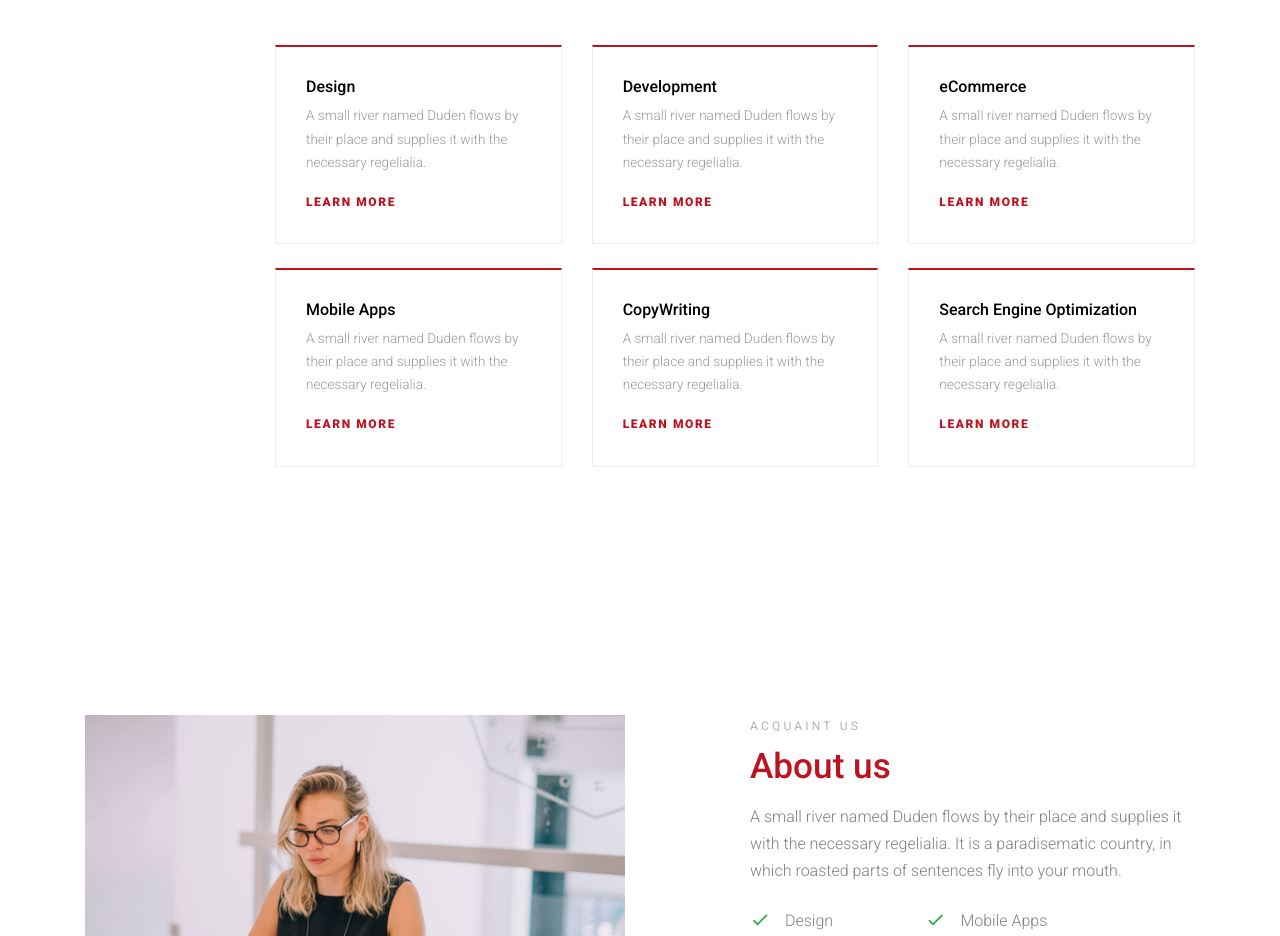
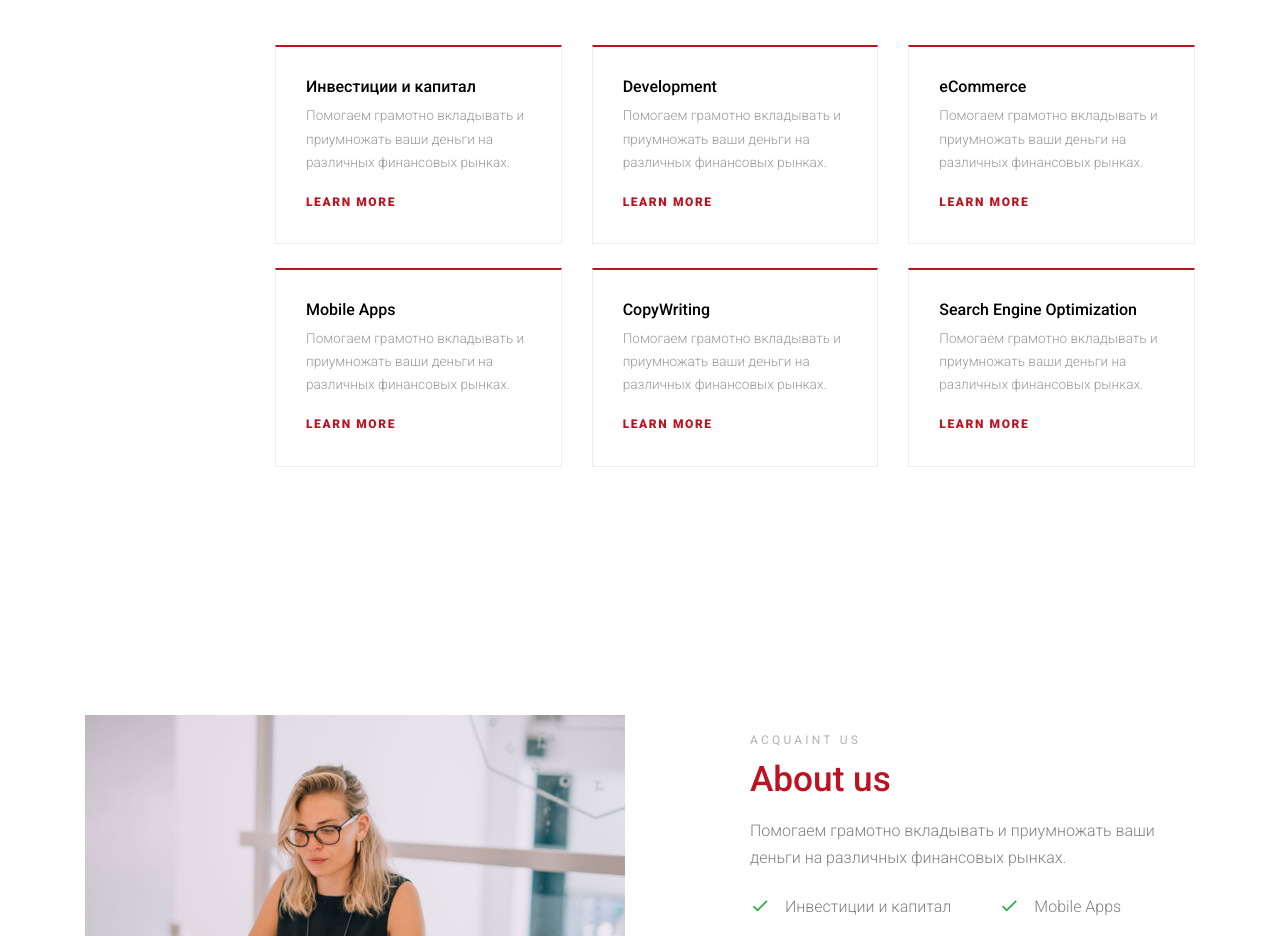
Before and after one commit to maryuhnichsa24-afk/glint, a plain HTML site: page index.html in a window 1280 px wide. Shown: the part 1133-2069 px from the top of the page. Drawn offline with Linux system fonts and the light colour scheme; files whose address does not match are found by name.

Commit message:
Update index.html

```diff
--- a/index.html
+++ b/index.html
@@ -84,7 +84,7 @@ RSS Feed: https://feeds.feedburner.com/Free-templateco
 
                   <ul class="site-menu main-menu js-clone-nav d-none d-lg-none">
                     <li><a href="#home-section" class="nav-link">Home</a></li>
-                    <li><a href="#what-we-do-section" class="nav-link">What We Do</a></li>
+                    <li><a href="#what-we-do-section" class="nav-link">Чем мы занимаемся</a></li>
                     <li><a href="#about-section" class="nav-link">About Us</a></li>
                     <li><a href="#portfolio-section" class="nav-link">Portfolio</a></li>
                     <li><a href="#studio-section" class="nav-link">Gallery</a></li>
@@ -142,22 +142,22 @@ RSS Feed: https://feeds.feedburner.com/Free-templateco
             <div class="row">
               <div class="col-md-6 col-lg-4 mb-4 mb-lg-4">
                 <div class="service h-100">
-                  <h3>Design</h3>
-                  <p>A small river named Duden flows by their place and supplies it with the necessary regelialia.</p>
+                  <h3>Инвестиции и капитал</h3>
+                  <p>Помогаем грамотно вкладывать и приумножать ваши деньги на различных финансовых рынках.</p>
                   <p><a href="#" class="readmore">Learn more</a></p>
                 </div>
               </div>
               <div class="col-md-6 col-lg-4 mb-4 mb-lg-4">
                 <div class="service h-100">
                   <h3>Development</h3>
-                  <p>A small river named Duden flows by their place and supplies it with the necessary regelialia.</p>
+                  <p>Помогаем грамотно вкладывать и приумножать ваши деньги на различных финансовых рынках.</p>
                   <p><a href="#" class="readmore">Learn more</a></p>
                 </div>
               </div>
               <div class="col-md-6 col-lg-4 mb-4 mb-lg-4">
                 <div class="service h-100">
                   <h3>eCommerce</h3>
-                  <p>A small river named Duden flows by their place and supplies it with the necessary regelialia.</p>
+                  <p>Помогаем грамотно вкладывать и приумножать ваши деньги на различных финансовых рынках.</p>
                   <p><a href="#" class="readmore">Learn more</a></p>
                 </div>
               </div>
@@ -165,21 +165,21 @@ RSS Feed: https://feeds.feedburner.com/Free-templateco
               <div class="col-md-6 col-lg-4 mb-4 mb-lg-4">
                 <div class="service h-100">
                   <h3>Mobile Apps</h3>
-                  <p>A small river named Duden flows by their place and supplies it with the necessary regelialia.</p>
+                  <p>Помогаем грамотно вкладывать и приумножать ваши деньги на различных финансовых рынках.</p>
                   <p><a href="#" class="readmore">Learn more</a></p>
                 </div>
               </div>
               <div class="col-md-6 col-lg-4 mb-4 mb-lg-4">
                 <div class="service h-100">
                   <h3>CopyWriting</h3>
-                  <p>A small river named Duden flows by their place and supplies it with the necessary regelialia.</p>
+                  <p>Помогаем грамотно вкладывать и приумножать ваши деньги на различных финансовых рынках.</p>
                   <p><a href="#" class="readmore">Learn more</a></p>
                 </div>
               </div>
               <div class="col-md-6 col-lg-4 mb-4 mb-lg-4">
                 <div class="service h-100">
                   <h3>Search Engine Optimization</h3>
-                  <p>A small river named Duden flows by their place and supplies it with the necessary regelialia.</p>
+                  <p>Помогаем грамотно вкладывать и приумножать ваши деньги на различных финансовых рынках.</p>
                   <p><a href="#" class="readmore">Learn more</a></p>
                 </div>
               </div>
@@ -198,12 +198,12 @@ RSS Feed: https://feeds.feedburner.com/Free-templateco
           <div class="col-lg-5 ml-auto section-title">
             <span class="sub-title mb-2 d-block">Acquaint Us</span>
             <h2 class="title text-primary mb-3">About us</h2>
-            <p class="mb-4">A small river named Duden flows by their place and supplies it with the necessary regelialia. It is a paradisematic country, in which roasted parts of sentences fly into your mouth.</p>
+            <p class="mb-4">Помогаем грамотно вкладывать и приумножать ваши деньги на различных финансовых рынках.</p>
 
 
             <div class="d-flex">
               <ul class="list-unstyled ul-check success mr-5">
-                <li>Design</li>
+                <li>Инвестиции и капитал</li>
                 <li>Development</li>
                 <li>eCommerce</li>
 
@@ -240,7 +240,7 @@ RSS Feed: https://feeds.feedburner.com/Free-templateco
                   <h3>Jacob Spencer</h3>
                   <span class="mb-4 d-block">CEO, Co-Founder</span>
                   <p>Far far away, behind the word mountains, far from the countries Vokalia and Consonantia, there live the blind texts. Separated they live in Bookmarksgrove right at the coast of the Semantics, a large language ocean.</p>
-                  <p>A small river named Duden flows by their place and supplies it with the necessary regelialia. It is a paradisematic country, in which roasted parts of sentences fly into your mouth.</p>
+                  <p>Помогаем грамотно вкладывать и приумножать ваши деньги на различных финансовых рынках.</p>
                   <p class="d-flex align-items-center">
                     <span class="mr-3 text-black">Follow me:</span>
                     <a href="#" class="twitter pr-2 pt-2 pb-2 pl-0"><span class="icon-twitter"></span></a>
@@ -293,7 +293,7 @@ RSS Feed: https://feeds.feedburner.com/Free-templateco
           </div>
           <div class="col-lg-5 h-100 jm-sticky-top ml-auto">
             <h3>Project title one</h3>
-            <p class="mb-4">A small river named Duden flows by their place and supplies it with the necessary regelialia. It is a paradisematic country, in which roasted parts of sentences fly into your mouth.</p>
+            <p class="mb-4"Помогаем грамотно вкладывать и приумножать ваши деньги на различных финансовых рынках.</p>
             <p class="mb-4"><a href="#" class="readmore">Visit website</a></p>
             <div class="testimonial bg-white h-100">
               <blockquote class="mb-3">
@@ -318,7 +318,7 @@ RSS Feed: https://feeds.feedburner.com/Free-templateco
           </div>
           <div class="col-lg-5 h-100 jm-sticky-top mr-auto order-2 order-lg-1">
             <h3>Project title two</h3>
-            <p class="mb-4">A small river named Duden flows by their place and supplies it with the necessary regelialia. It is a paradisematic country, in which roasted parts of sentences fly into your mouth.</p>
+            <p class="mb-4">Помогаем грамотно вкладывать и приумножать ваши деньги на различных финансовых рынках.</p>
             <p class="mb-4"><a href="#" class="readmore">Visit website</a></p>
             <div class="testimonial bg-white h-100">
               <blockquote class="mb-3">
@@ -343,7 +343,7 @@ RSS Feed: https://feeds.feedburner.com/Free-templateco
           </div>
           <div class="col-lg-5 h-100 jm-sticky-top ml-auto">
             <h3>Project title three</h3>
-            <p class="mb-4">A small river named Duden flows by their place and supplies it with the necessary regelialia. It is a paradisematic country, in which roasted parts of sentences fly into your mouth.</p>
+            <p class="mb-4">Помогаем грамотно вкладывать и приумножать ваши деньги на различных финансовых рынках.</p>
             <p class="mb-4><a href="#" class="readmore">Visit website</a></p>
             <div class="testimonial bg-white h-100">
               <blockquote class="mb-3">
@@ -585,7 +585,7 @@ RSS Feed: https://feeds.feedburner.com/Free-templateco
             <div class="row mb-5">
               <div class="col-12">
                 <h3 class="footer-heading mb-4">About Us</h3>
-                <p>A small river named Duden flows by their place and supplies it with the necessary regelialia. It is a paradisematic country, in which roasted parts of sentences fly into your mouth.</p>
+                <p>Помогаем грамотно вкладывать и приумножать ваши деньги на различных финансовых рынках.</p>
               </div>
             </div>
 
@@ -616,7 +616,7 @@ RSS Feed: https://feeds.feedburner.com/Free-templateco
 
             <div class="mb-5">
               <h3 class="footer-heading mb-2">Subscribe Newsletter</h3>
-              <p>A small river named Duden flows by their place and supplies it with the necessary regelialia.</p>
+              <p>Помогаем грамотно вкладывать и приумножать ваши деньги на различных финансовых рынках.</p>
 
               <form method="post" class="form-subscribe">
                 <div class="form-group mb-3">
@@ -648,7 +648,7 @@ RSS Feed: https://feeds.feedburner.com/Free-templateco
                 </div>
             <p>
               <!-- Link back to Free-Template.co can't be removed. Template is licensed under CC BY 3.0. -->
-          <small class="block">&copy; 2019 <strong class="text-white">Место Мастера</strong> Free Template. All Rights Reserved. <br> Design by <a href="https://free-template.co/" target="_blank">Free-Template.co</a></small>
+          <small class="block">&copy; 2019 <strong class="text-white">Место Мастера</strong> Free Template. All Rights Reserved. <br> Инвестиции и капитал by <a href="https://free-template.co/" target="_blank">Free-Template.co</a></small>
           </p>
           </div>
 
```
